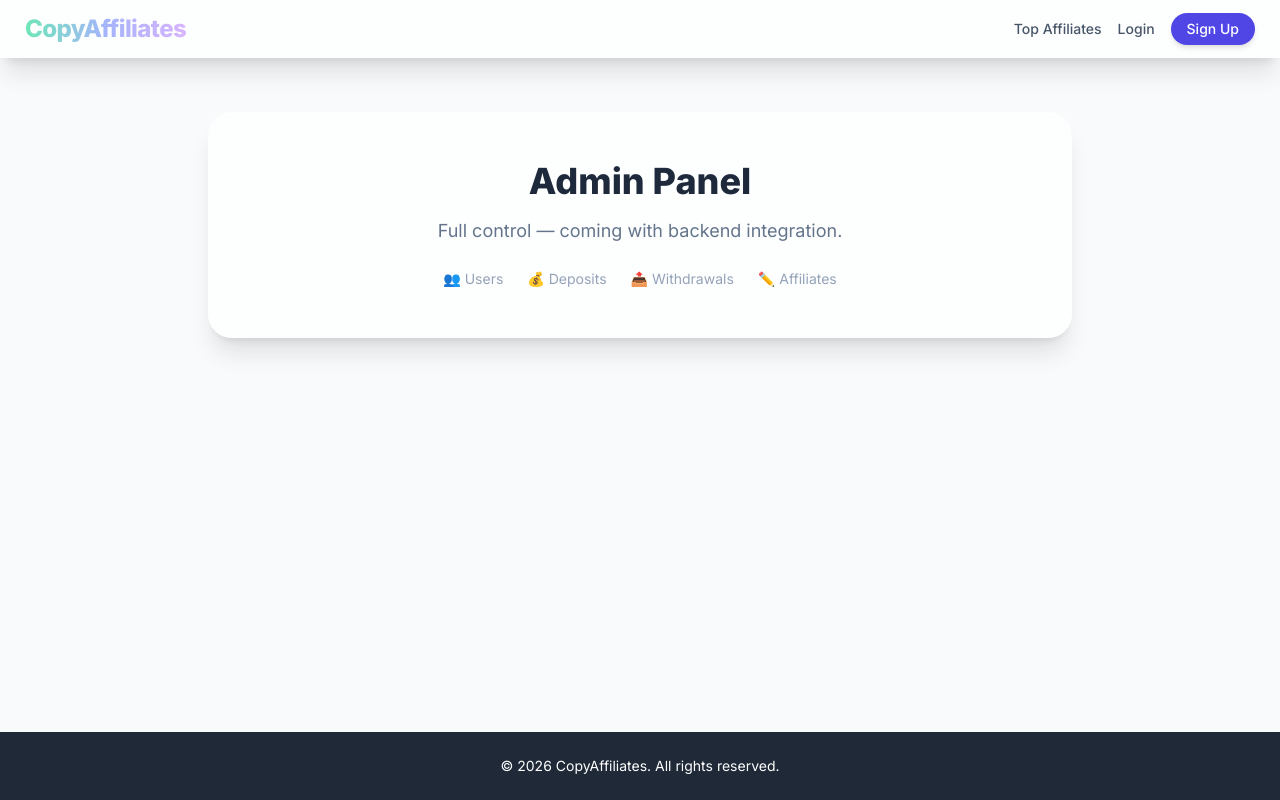
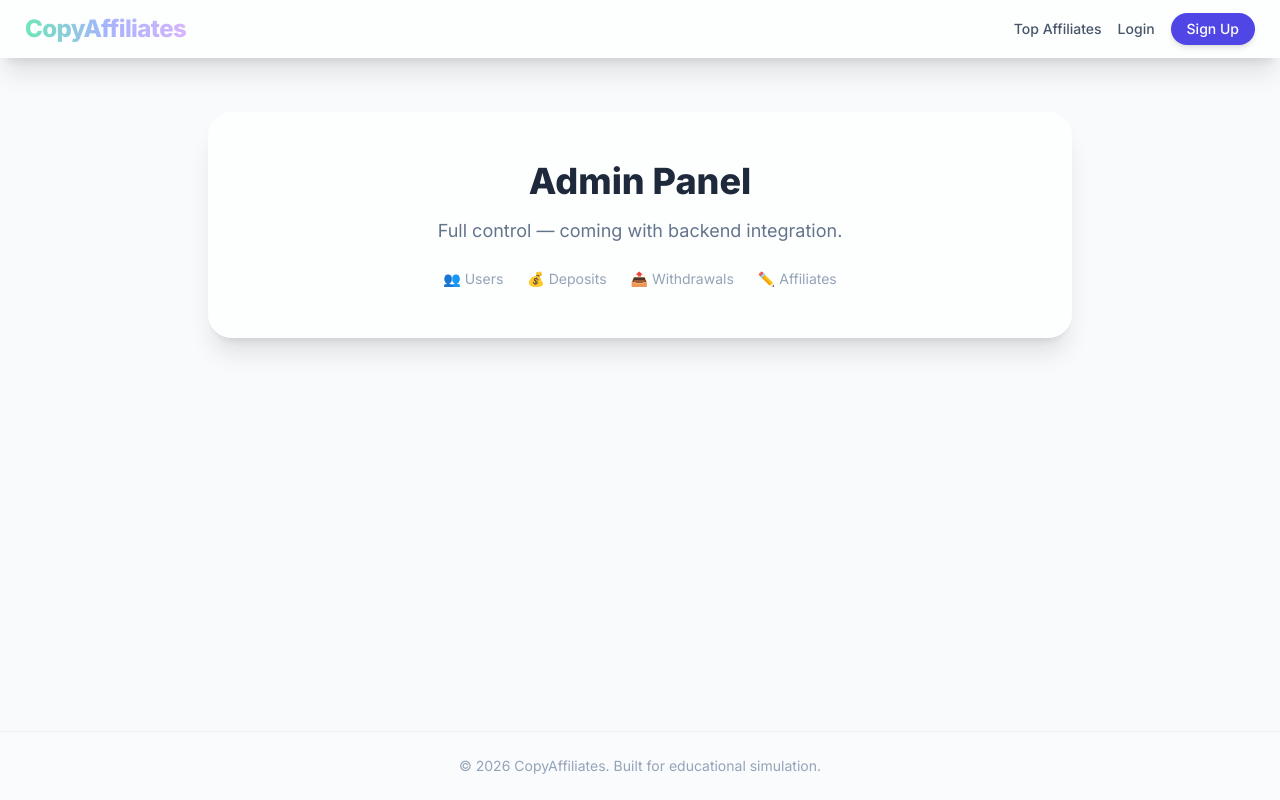
Before and after one commit to hejshjhdbdjsjh/affiliate, a React (Vite) app: page /admin in a window 1280 px wide. Built offline with nearby package versions, Linux system fonts and the light colour scheme.

Commit message:
Update Footer.jsx

```diff
--- a/src/components/Footer.jsx
+++ b/src/components/Footer.jsx
@@ -1,7 +1,9 @@
 export default function Footer() {
   return (
-    <footer className="bg-gray-800 text-white text-center py-6 mt-8">
-      <p className="text-sm">&copy; 2026 CopyAffiliates. All rights reserved.</p>
+    <footer className="border-t border-slate-200/60 bg-white/30 backdrop-blur mt-16 py-6">
+      <div className="max-w-7xl mx-auto px-6 text-center text-sm text-slate-400">
+        &copy; {new Date().getFullYear()} CopyAffiliates. Built for educational simulation.
+      </div>
     </footer>
   );
 }
```
